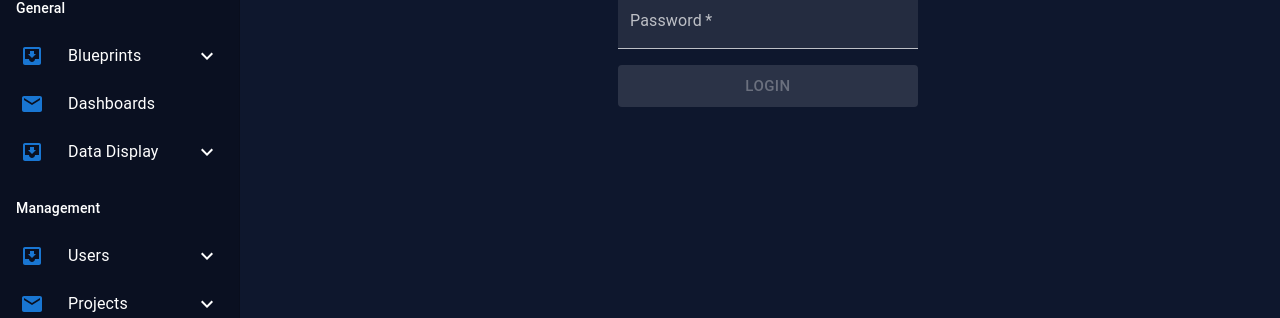
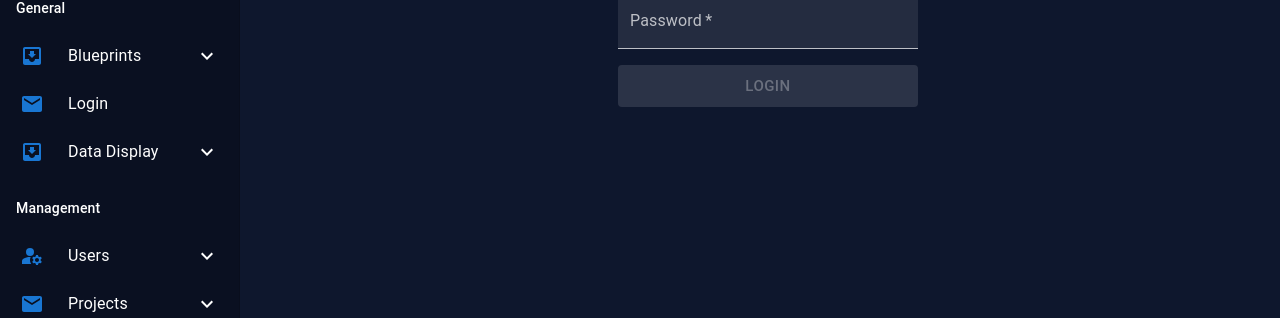
Before and after one commit to IsaacDanielReyna/react-sandbox, a React (Create React App) app: page /login in a window 1280 px wide. Shown: the part 231-549 px from the top of the page. Built offline with nearby package versions, Linux system fonts and the light colour scheme.

Commit message:
Added links to SideBar sub-menus

```diff
--- a/src/components/common/sidebar/SideBar.js
+++ b/src/components/common/sidebar/SideBar.js
@@ -10,11 +10,13 @@ import ListItemButton from "@mui/material/ListItemButton";
 import ListItemText from "@mui/material/ListItemText";
 import InboxIcon from "@mui/icons-material/MoveToInbox";
 import MailIcon from "@mui/icons-material/Mail";
+import ManageAccountsIcon from '@mui/icons-material/ManageAccounts';
 import ListSubheader from "@mui/material/ListSubheader";
 import Collapse from "@mui/material/Collapse";
 import ExpandLess from '@mui/icons-material/ExpandLess';
 import ExpandMore from '@mui/icons-material/ExpandMore';
 import MiniProfile from "./MiniProfile";
+import { Link } from 'react-router-dom';
 
 const drawerWidth = 240;
 
@@ -77,7 +79,8 @@ const drawerMenu = [
         ],
       },
       {
-        title: "Dashboards",
+        title: "Login",
+        link: "./login",
         id: 2,
         icon: <MailIcon color="primary" />,
       },
@@ -101,13 +104,11 @@ const drawerMenu = [
       {
         title: "Users",
         id: 4,
-        icon: <InboxIcon color="primary" />,
+        icon: <ManageAccountsIcon color="primary" />,
         listItems: [
-          { title: "One" },
-          { title: "Two" },
-          { title: "Three" },
-          { title: "Four" },
-          { title: "Five" },
+            { title: "Users", link: './users' },
+            { title: "Groups" },
+            { title: "Roles" },
         ],
       },
       {
@@ -181,6 +182,7 @@ export default function SideBar({ isSidebarOpen }) {
               key={menu.title}
               disablePadding
               sx={{ display: "block" }}
+              {...(menu.listItems ? {}:{button: true, component: Link, to: menu.link ? menu.link : '#'})}
             >
               <ListItemButton
                 onClick={() => {
@@ -217,12 +219,17 @@ export default function SideBar({ isSidebarOpen }) {
               >
                 <List component="div" disablePadding>
                   {menu.listItems?.map((submenu) => (
-                    <ListItemButton
-                      sx={{ pl: 9 }}
-                      key={`${menu.title}-${menu.title}-${submenu.title}`}
-                    >
-                      <ListItemText primary={submenu.title} />
+                    <ListItem
+                    color="primary"
+                    key={`${menu.title}-${menu.title}-${submenu.title}`}
+                    disablePadding
+                    sx={{ display: "block" }}
+                    button component={Link} to={ submenu.link ? submenu.link : "#"}
+                >
+                    <ListItemButton sx={{ pl: 9 }}>
+                        <ListItemText primary={submenu.title} />
                     </ListItemButton>
+                    </ListItem>
                   ))}
                 </List>
               </Collapse>
```
